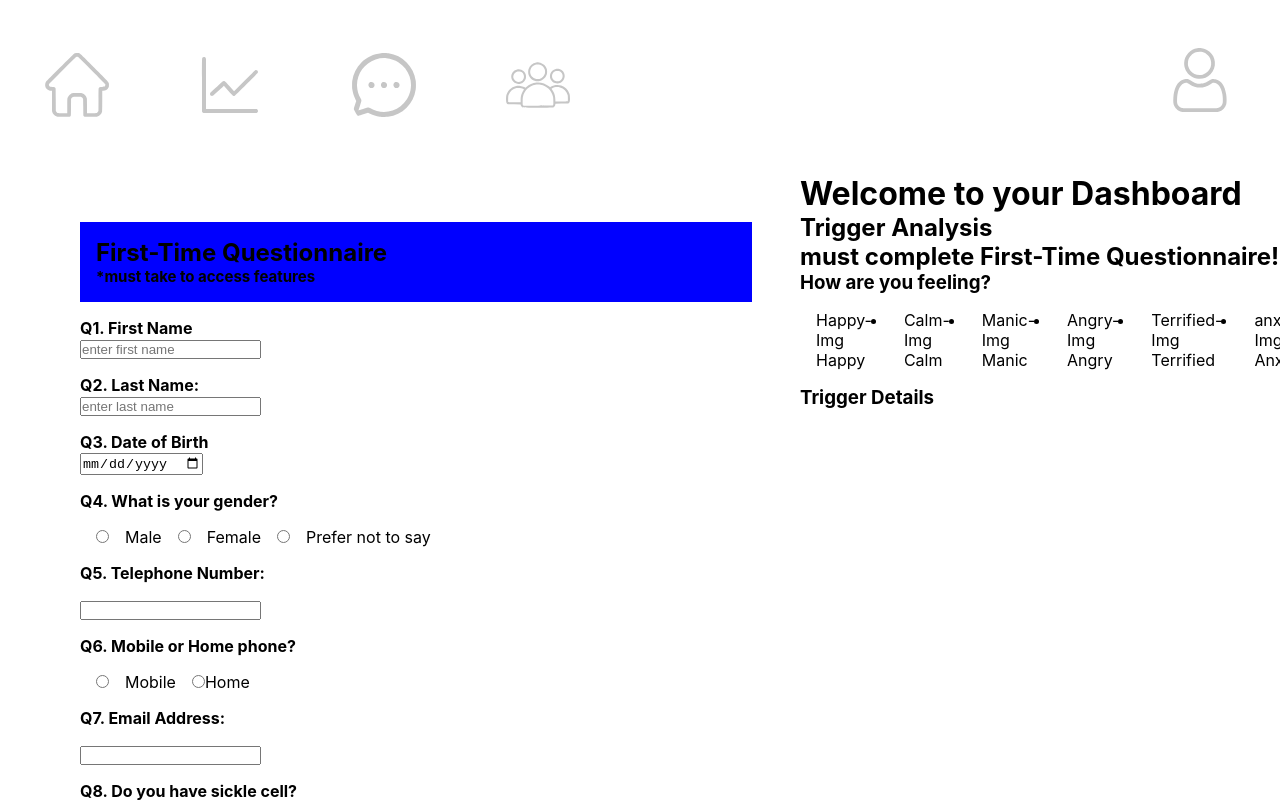
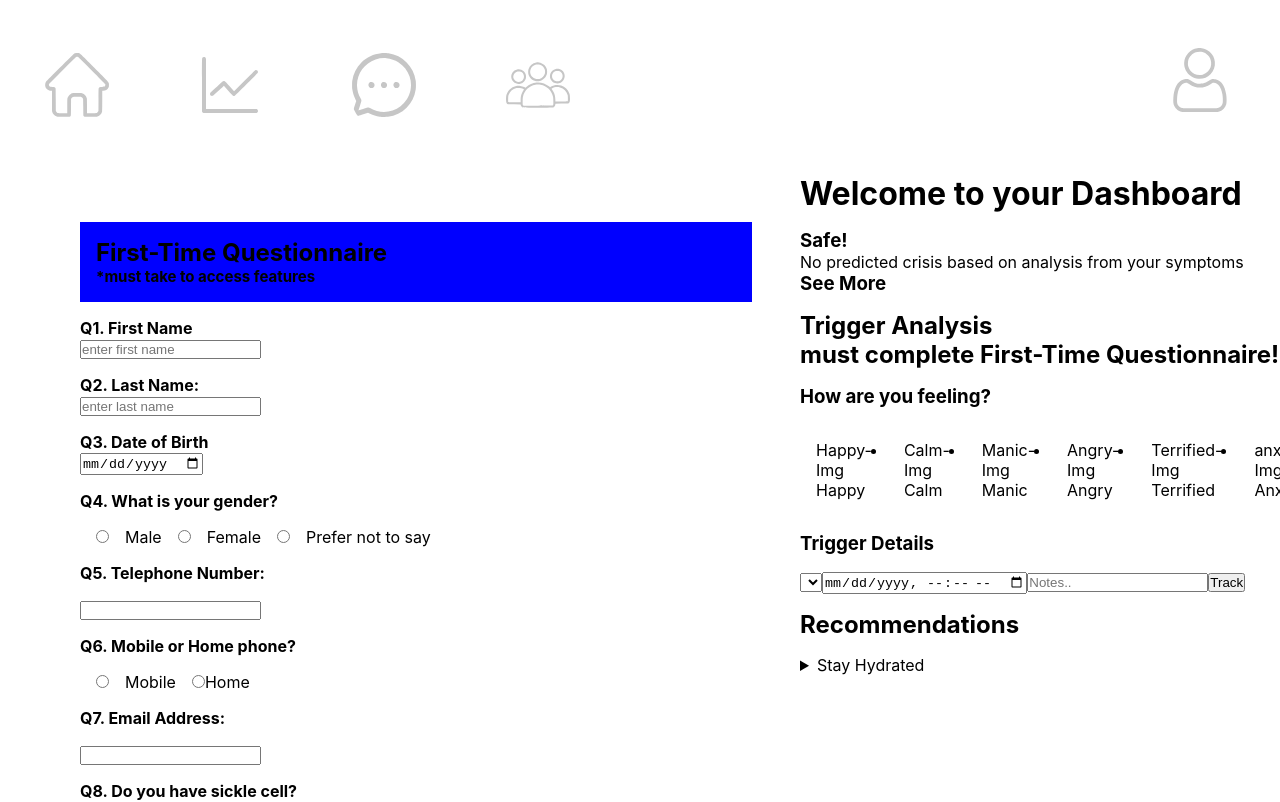
Before and after one commit to KaronM/mor-hacks, a React (Create React App) app: page / in a window 1280 px wide. Shown: the top 802 px of the page. Built offline with nearby package versions, Linux system fonts and the light colour scheme.

Commit message:
added main home components

```diff
--- a/src/components/Home.css
+++ b/src/components/Home.css
@@ -60,13 +60,16 @@
 #questions > li > h4 {
     margin-bottom:1rem;
 }
-#feelings{
+#triggers{
     display:flex;
     flex-direction:row;
     width:30rem;
     overflow-x:scroll;
 }
-#feelings > li {
+#triggers > li {
     padding: 1rem;
 
 }
+.side-bar > *{
+    margin-bottom:1rem;
+}
--- a/src/components/Home.js
+++ b/src/components/Home.js
@@ -13,11 +13,11 @@ class Home extends React.Component{
                     <h2 id="questionnaire-header">First-Time Questionnaire <p>*must take to access features</p></h2>
                     <form id="questionnaire" action="">
                         <ul id="questions">
-                            <li id="q1"><label for="firstName"><h4>Q1. First Name</h4></label><input type="text" id="firstName" placeholder="enter first name"/></li>
+                            <li id="q1"><label for="firstName"><h4>Q1. First Name</h4></label><input type="text" id="firstName" placeholder="enter first name" required/></li>
 
-                            <li id="q2"><label for="lastName"><h4>Q2. Last Name:</h4></label><input type="text" id="lastName" placeholder="enter last name"/></li>
+                            <li id="q2"><label for="lastName"><h4>Q2. Last Name:</h4></label><input type="text" id="lastName" placeholder="enter last name" required/></li>
 
-                            <li id="q3"><label for="dob"><h4>Q3. Date of Birth</h4></label><input type="date" id="dob"/></li>
+                            <li id="q3"><label for="dob"><h4>Q3. Date of Birth</h4></label><input type="date" id="dob" required/></li>
 
                             <li id="q4"><h4>Q4. What is your gender?</h4><input type="radio" id="option1" name="options" value="option1" required/>
     <label for="option1">Male</label><input type="radio" id="option2" name="options" value="option2"required/>
@@ -36,14 +36,14 @@ class Home extends React.Component{
     <label for="option2-1">Yes</label><input type="radio" id="option2-2" name="options" value="option2-2"required/>
     <label for="option2-2">No</label></li>
 
-                            <li id="q9"><h4>Q9. If so what type?</h4><input type="text" id="pickSickle"></input></li>
+                            <li id="q9"><h4>Q9. If so what type?</h4><input type="text" id="pickSickle" required></input></li>
 
-                            <li id="q10"><h4>Q10. What best describes the current weather that you live in</h4><input type="text" id="weather" placeholder="ex. humid and dry"/></li>
+                            <li id="q10"><h4>Q10. What best describes the current weather that you live in</h4><input type="text" id="weather" placeholder="ex. humid and dry" required/></li>
 
                             <li id="q11"><h4>Q11. Are you currently taking medication?</h4><input type="radio" id="option3-1" name="options" value="option3-1" required/>
     <label for="option3-1">Yes</label><input type="radio" id="option3-2" name="options" value="option3-2"required/>No</li>
 
-                            <li id="q12"><h4>Q12. If so what Medication?</h4><input type="text" id="pickMedication"></input></li>
+                            <li id="q12"><h4>Q12. If so what Medication?</h4><input type="text" id="pickMedication" required></input></li>
 
                             <li id="q13"><h4>Q13. Do you have a history of seizures or strokes?</h4><input type="radio" id="option4-1" name="options" value="option4-1" required/>
     <label for="option4-1">Yes</label><input type="radio" id="option4-2" name="options" value="option4-2"required/>No</li>
@@ -51,26 +51,31 @@ class Home extends React.Component{
                             <li id="q14"><h4>Q14. Do you experience chronic pain?</h4><input type="radio" id="option5-1" name="options" value="option5-1" required/>
     <label for="option5-1">Yes</label><input type="radio" id="option5-2" name="options" value="option5-2"required/>No</li>
 
-                            <li id="q15"><h4>Q15. If so, rate the pain from 1 to 10?</h4><input type="text" id="pickPain"></input></li>
+                            <li id="q15"><h4>Q15. If so, rate the pain from 1 to 10?</h4><input type="text" id="pickPain" required></input></li>
 
                             <li id="q16"><h4>Q16. Are you active?</h4><input type="radio" id="option6-1" name="options" value="option6-1" required/>
     <label for="option6-1">Yes</label><input type="radio" id="option6-2" name="options" value="option6-2"required/>No</li>
 
-                            <li id="q17"><label for="pickHours"><h4>Q17. If so, how many hours are you active a week?</h4></label><input type="text" id="pickHours"></input></li>
+                            <li id="q17"><label for="pickHours"><h4>Q17. If so, how many hours are you active a week?</h4></label><input type="text" id="pickHours" required></input></li>
 
                             <li id="q18"><h4>Q18. Have you already received blood transfusions?</h4><input type="radio" id="option7-1" name="options" value="option7-1" required/>
     <label for="option7-1">Yes</label><input type="radio" id="option7-2" name="options" value="option7-2"required/>No</li>
 
-                            <li id="submit-container"><input type="submit"></input></li>
+                            <li id="submit-container"><input type="submit" required></input></li>
                         </ul>
                     </form>
                 </div>
-                <div className="recommendations">
+                <div className="side-bar">
                     <h1>Welcome to your Dashboard</h1>
 
-                    <h2 id="recommendations-header">Trigger Analysis <p>must complete First-Time Questionnaire!</p></h2>
+                    <div className="safe-container">
+                        <h3 id="">Safe!</h3>
+                        <p>No predicted crisis based on analysis from your symptoms</p>
+                    <h3><a id="see-more">See More </a></h3>
+                    </div>
+                    <h2 id="triggers-header">Trigger Analysis <p>must complete First-Time Questionnaire!</p></h2>
                     <h3>How are you feeling?</h3>
-                    <ul id="feelings">
+                    <ul id="triggers">
                         <li><div id="happy">Happy-Img</div><label for="happy">Happy</label></li>
                         <li><div id="calm">Calm-Img</div><label for="calm">Calm</label></li>
                         <li><div id="manic">Manic-Img</div><label for="manic">Manic</label></li>
@@ -79,7 +84,15 @@ class Home extends React.Component{
                         <li><div id="anxious">anxious-Img</div><label for="anxious">Anxious</label></li>
                     </ul>
                     <h3>Trigger Details</h3>
-
+                    <form action="">
+                        <select placeholder="Type"></select>
+                        <input type="datetime-local"></input>
+                        <input type="text" placeholder="Notes.."></input>
+                        <button type="submit">Track</button>
+                    </form>
+                    <div><h2>Recommendations</h2></div>
+                    <ul className="recommendations-list"><details><summary>Stay Hydrated</summary><p>Drink of plenty of water</p></details>
+                    </ul>
                 </div>
             </div>
         );
```
